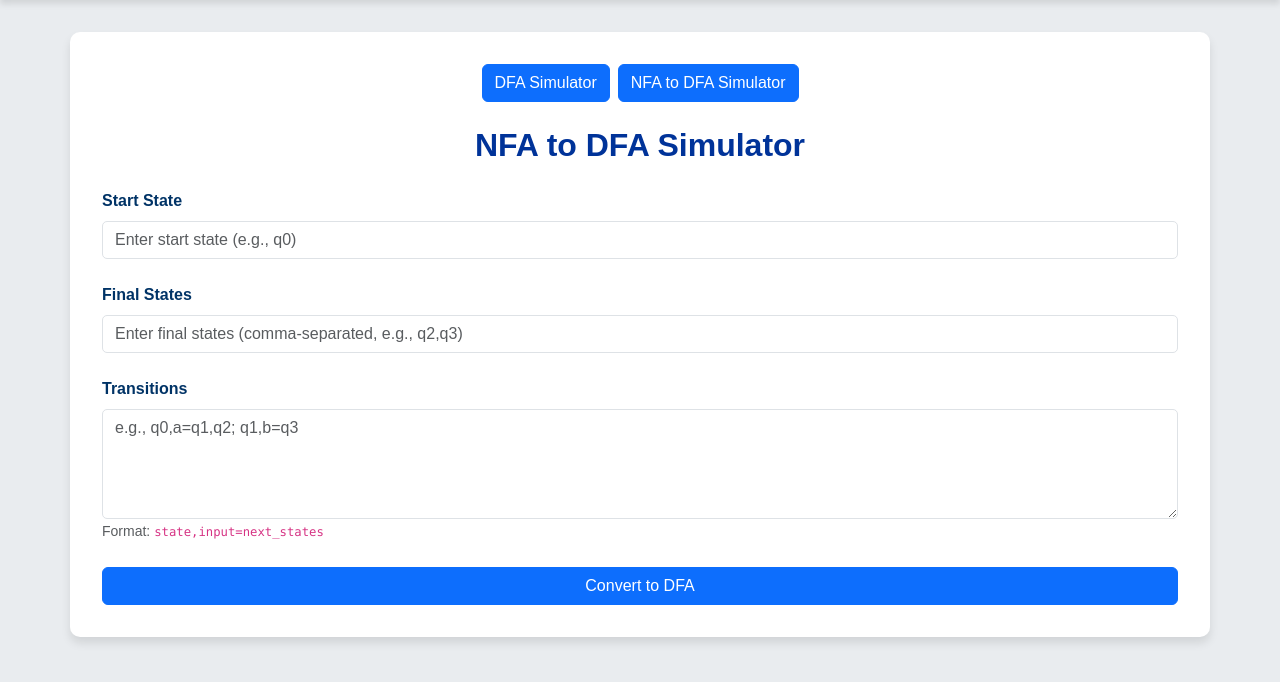
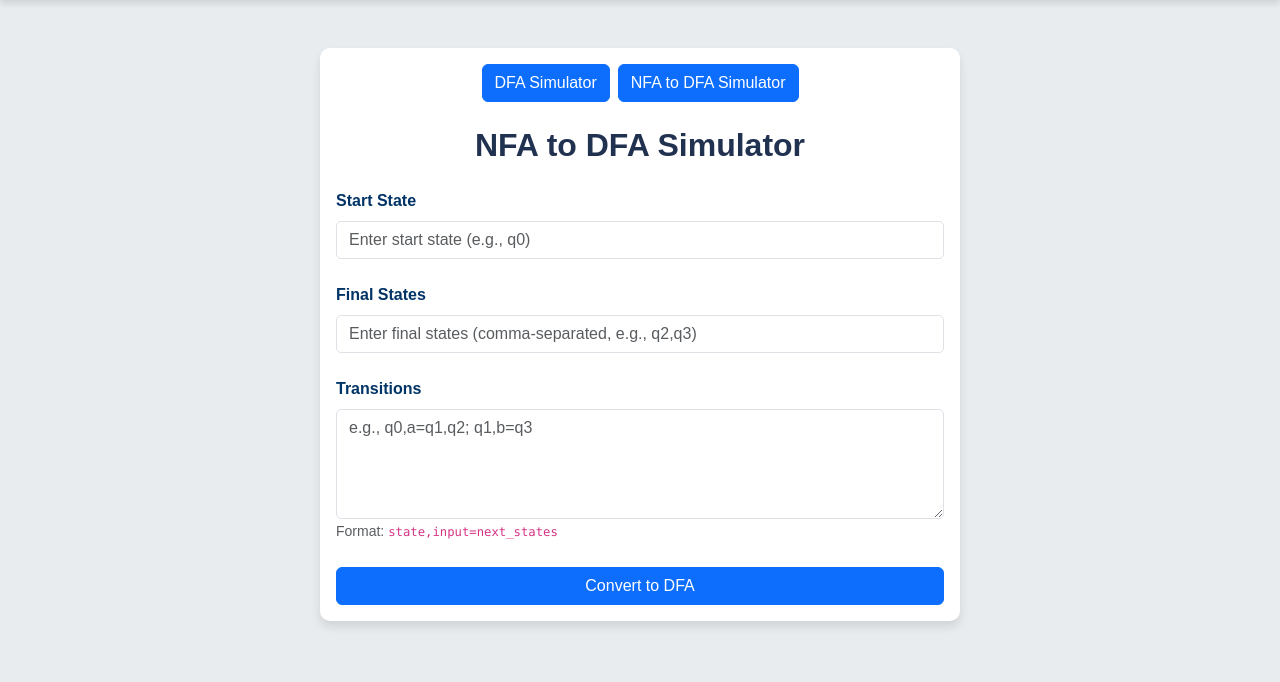
Before and after one commit to Shree-Pai/FINITE_AUTOMATA_SIMULATORS, a Flask app: page / in a window 1280 px wide. Shown: the part 86-768 px from the top of the page. Run offline with Flask 3, Linux system fonts and the light colour scheme.

Commit message:
UI improved

```diff
--- a/app.py
+++ b/app.py
@@ -81,6 +81,11 @@ def generate_dfa_table(dfa):
         table.append(row)
     return headers, table
 
+import networkx as nx
+import matplotlib.pyplot as plt
+import io
+import base64
+
 def generate_dfa_graph(dfa):
     try:
         G = nx.DiGraph()
@@ -88,6 +93,7 @@ def generate_dfa_graph(dfa):
         start_state = dfa["start_state"]
         final_states = dfa["final_states"]
 
+        # Add nodes with colors
         for source_set, transitions_dict in transitions.items():
             source_label = ",".join(sorted(source_set))
             if source_set == start_state:
@@ -97,21 +103,45 @@ def generate_dfa_graph(dfa):
             else:
                 color = 'lightblue'
             G.add_node(source_label, color=color)
+
+            # Add edges with labels
             for input_char, dest_set in transitions_dict.items():
                 dest_label = ",".join(sorted(dest_set))
                 G.add_edge(source_label, dest_label, label=input_char)
 
+        # Plot the DFA diagram
         plt.figure(figsize=(12, 10))
         pos = nx.spring_layout(G, k=0.9, iterations=50, seed=42)
         node_colors = [G.nodes[node]['color'] for node in G.nodes()]
+
+        # Draw edges first
+        nx.draw_networkx_edges(G, pos, edge_color='gray', arrows=True, arrowsize=30, width=2, connectionstyle='arc3,rad=0.1')
+
+        # Draw nodes with appropriate coloring
         nx.draw_networkx_nodes(G, pos, node_color=node_colors, node_size=3000, alpha=0.9)
-        nx.draw_networkx_edges(G, pos, edge_color='gray', arrows=True, arrowsize=30, width=2, connectionstyle='arc3,rad=0.1')
+
+        # Add double circles for final states
+        for final_set in final_states:
+            final_label = ",".join(sorted(final_set))
+            if final_label in pos:
+                nx.draw_networkx_nodes(
+                    G, pos, nodelist=[final_label],
+                    node_size=3200, node_color='none', edgecolors='black', linewidths=2  # Outer circle
+                )
+                nx.draw_networkx_nodes(
+                    G, pos, nodelist=[final_label],
+                    node_size=3000, node_color='salmon', edgecolors='black', linewidths=2  # Inner circle
+                )
+
+        # Draw labels
         nx.draw_networkx_labels(G, pos, font_size=14, font_weight="bold", font_color='black')
         edge_labels = nx.get_edge_attributes(G, 'label')
         nx.draw_networkx_edge_labels(G, pos, edge_labels=edge_labels, font_size=12, font_weight="bold", font_color='blue')
+
         plt.title("DFA State Transition Diagram", fontsize=20, fontweight="bold")
         plt.axis('off')
 
+        # Save the graph as an image
         buffer = io.BytesIO()
         plt.savefig(buffer, format='png', bbox_inches='tight', dpi=300)
         buffer.seek(0)
@@ -122,6 +152,7 @@ def generate_dfa_graph(dfa):
     except Exception as e:
         print(f"DFA graph generation error: {e}")
         return None
+
 
 @app.route("/convert-to-dfa", methods=["POST"])
 def convert_to_dfa():
@@ -251,9 +282,14 @@ def simulate_dfsm(num_states, initial_state, final_states, transitions, test_str
             "steps": []
         }
 
+import networkx as nx
+import matplotlib.pyplot as plt
+import io
+import base64
+
 def generate_dfa_graph2(initial_state, final_states, transitions):
     """
-    Generate a graphical representation of the DFA.
+    Generate a graphical representation of the DFA with double circles for final states.
     """
     try:
         G = nx.DiGraph()
@@ -292,13 +328,31 @@ def generate_dfa_graph2(initial_state, final_states, transitions):
         plt.figure(figsize=(12, 10))
         pos = nx.spring_layout(G, seed=42)
 
+        # Draw edges first
+        nx.draw_networkx_edges(
+            G, pos, edge_color="gray", arrows=True, arrowsize=20, width=2, connectionstyle="arc3,rad=0.1"
+        )
+
         # Draw nodes with appropriate size and color
         node_colors = [G.nodes[node]["color"] for node in G.nodes()]
         nx.draw_networkx_nodes(G, pos, node_color=node_colors, node_size=3000, alpha=0.9)
-        nx.draw_networkx_edges(
-            G, pos, edge_color="gray", arrows=True, arrowsize=20, width=2, connectionstyle="arc3,rad=0.1"
-        )
+
+        # Draw double circles for final states
+        for state in final_states:
+            if state in pos:  # Ensure the state exists in the graph
+                nx.draw_networkx_nodes(
+                    G, pos, nodelist=[state],
+                    node_size=3200, node_color='none', edgecolors='black', linewidths=2  # Outer circle
+                )
+                nx.draw_networkx_nodes(
+                    G, pos, nodelist=[state],
+                    node_size=3000, node_color='lightblue', edgecolors='black', linewidths=2  # Inner circle
+                )
+
+        # Draw node labels
         nx.draw_networkx_labels(G, pos, font_size=14, font_weight="bold", font_color="black")
+
+        # Draw edge labels
         edge_labels = nx.get_edge_attributes(G, "label")
         nx.draw_networkx_edge_labels(G, pos, edge_labels=edge_labels, font_size=12, font_color="blue")
 
@@ -315,6 +369,7 @@ def generate_dfa_graph2(initial_state, final_states, transitions):
     except Exception as e:
         print(f"DFA graph generation error: {e}")
         return None
+
 
 @app.route("/simulate", methods=["POST"])
 def simulate():
--- a/templates/index.html
+++ b/templates/index.html
@@ -24,15 +24,16 @@
             margin: 0;
         }
         .container {
-            margin-top: 2rem;
-            padding: 2rem;
+            width: 50%;
+            margin-top: 3rem;
+            padding: 1rem;
             background: #fff;
             border-radius: 10px;
             box-shadow: 0 6px 10px rgba(0, 0, 0, 0.1);
         }
         h2 {
             font-weight: bold;
-            color: #003399;
+            color: #213150;
             text-align: center;
             margin-bottom: 1.5rem;
         }
```
